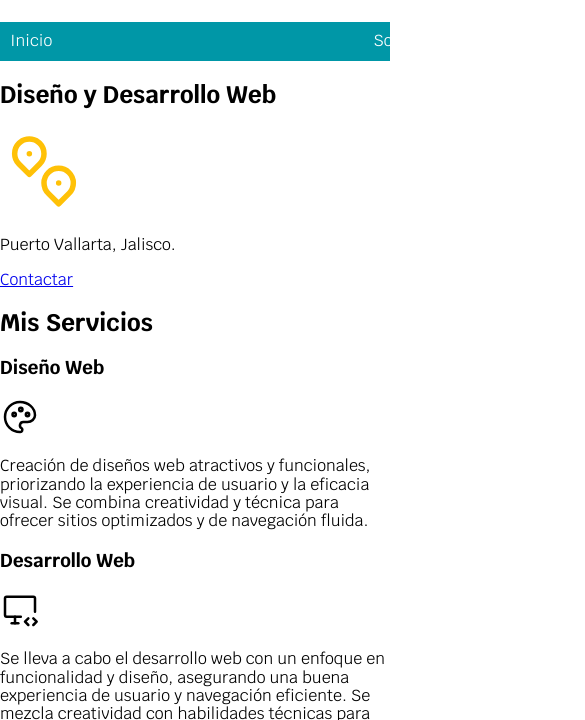
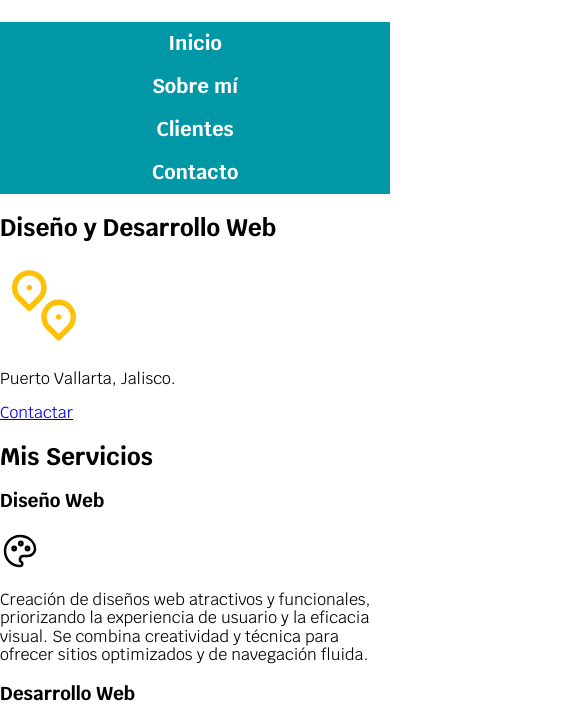
Before and after one commit to LuisMariscalDev/luisdev, a plain HTML site: page index.html in a window 390 px wide. Shown: the part 116-836 px from the top of the page, 585 px wide, since content can reach past the window. Drawn offline with Linux system fonts and the light colour scheme.

Commit message:
introduction to media queries

```diff
--- a/css/styles.css
+++ b/css/styles.css
@@ -22,19 +22,33 @@ body{
 }
 
 .contenedor {
-    width: 120rem;
+    max-width: 120rem;
     margin: 0 auto;
 }
 .nav-bg{
     background-color: var(--secundary);
 }
 .navegacion-principal {
-    padding: 1rem;
     display: flex;
-    justify-content: space-between;
+    flex-direction: column;
+}
+@media (min-width: 768px) {
+    .navegacion-principal {
+        flex-direction: row;
+        justify-content: space-between;
+    }
 }
 
 .navegacion-principal a {
+    display: block;
+    text-align: center;
     color: var(--white);
     text-decoration: none;
+    font-size: 2rem;
+    font-weight: bold;
+    padding: 1rem;
 }
+.navegacion-principal a:hover {
+    background-color: var(--primary);
+    color: var(--black);
+}
```
